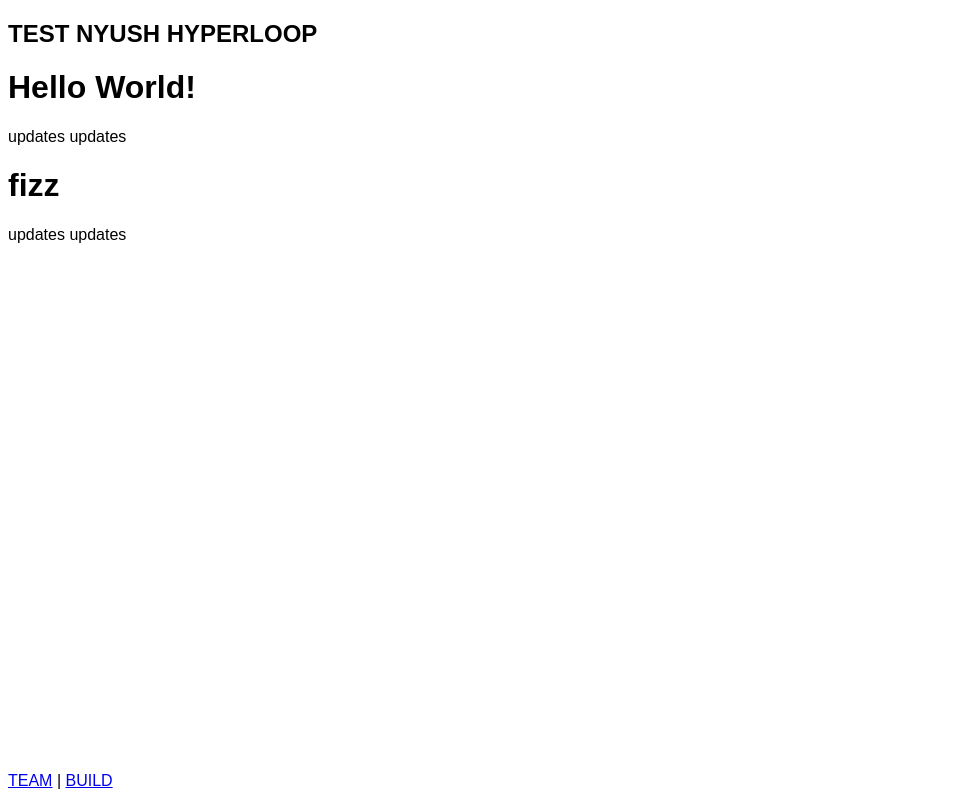
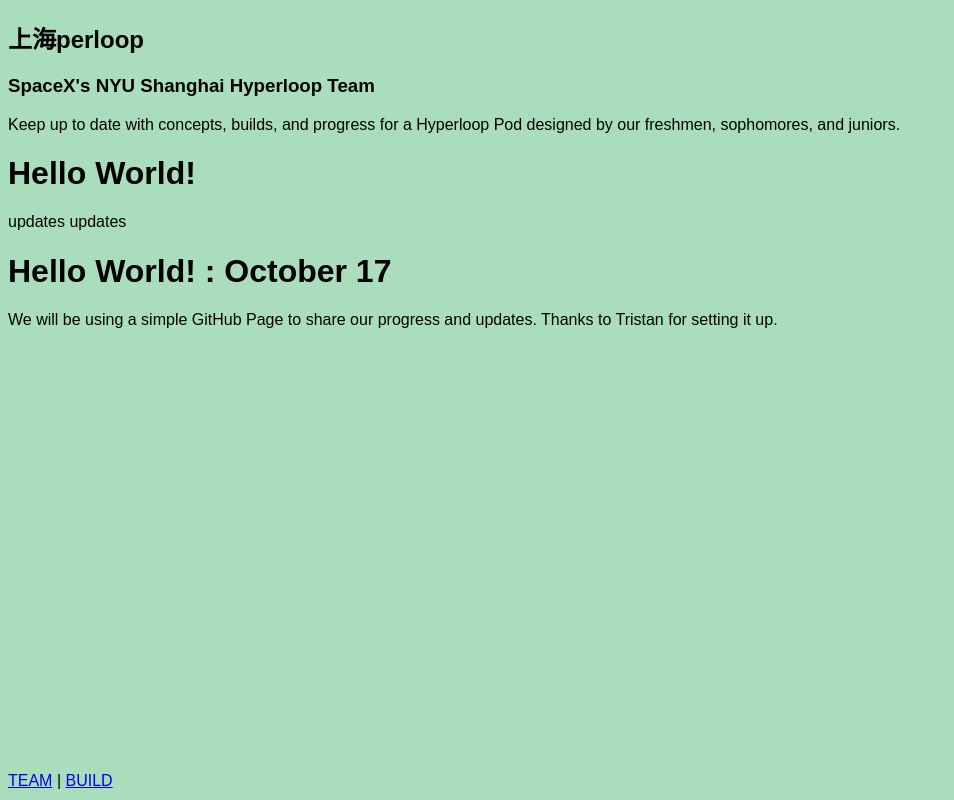
Before and after one commit to nyushyperloop/nyushyperloop.github.io, a plain HTML site: page index.html in a window 1280 px wide. Shown: the whole page, without its empty margins (0-954 px from the left). Drawn offline with Linux system fonts and the light colour scheme.

Commit message:
Updated style and content

```diff
--- a/css/style.css
+++ b/css/style.css
@@ -1,3 +1,14 @@
+
+
 h1, h2 {
 	font-family: Arial, sans-serif;
 }
+
+body {
+  font-family: sans-serif;
+  background-color: #ADB;
+}
+
+nav {
+  position: fixed; bottom: 10px;
+}
--- a/index.html
+++ b/index.html
@@ -5,25 +5,20 @@
   <meta charset="utf-8" />
   <link rel="stylesheet" type="text/css" href="css/style.css" />
   <style>
-    body {
-      font-family: sans-serif;
-    }
-
-    nav {
-      position: fixed; bottom: 10px;
-      margin: auto;
-
-    }
+  /*Any additional styles here*/
   </style>
 </head>
+
 <body>
-  <h2>TEST NYUSH HYPERLOOP</h2>
+  <h2>上海perloop</h2>
+  <h3>SpaceX's NYU Shanghai Hyperloop Team</h3>
+  <p>Keep up to date with concepts, builds, and progress for a Hyperloop Pod designed by our freshmen, sophomores, and juniors.</p>
 
   <h1>Hello World!</h1>
   <p>updates updates</p>
 
-  <h1>fizz</h1>
-  <p>updates updates</p>
+  <h1>Hello World! : October 17</h1>
+  <p>We will be using a simple GitHub Page to share our progress and updates. Thanks to Tristan for setting it up.</p>
 
   <nav>
     <a href="team.html">TEAM</a> |
```
